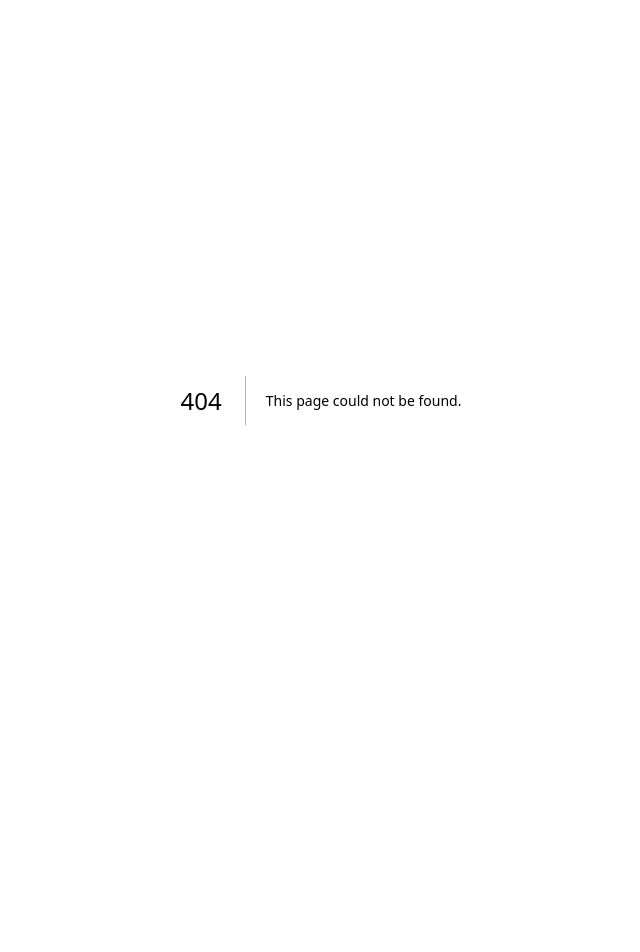
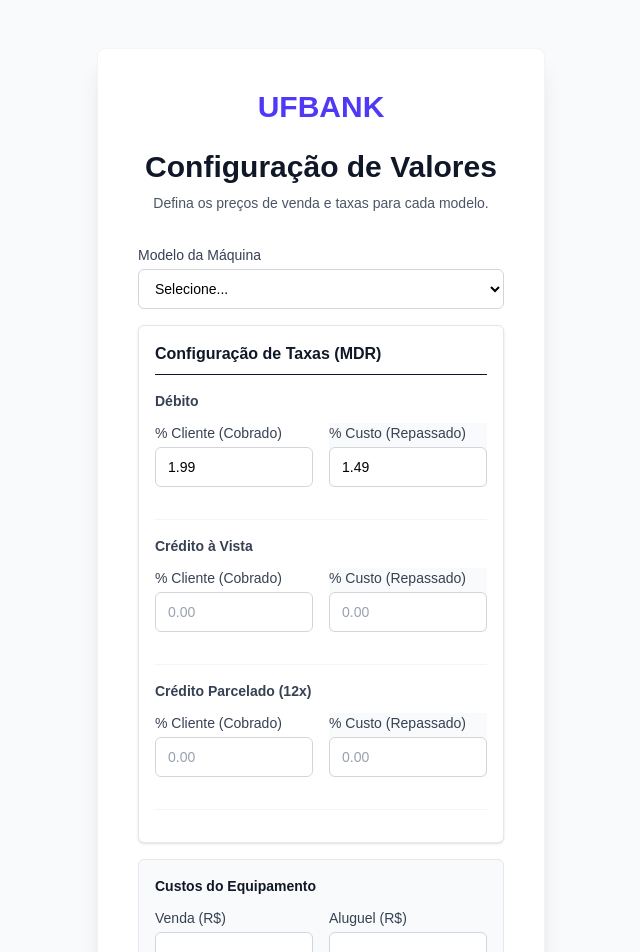
Before and after one commit to squad-MATC84-ufba/trabalho-incremental, a Next.js app: page /maquinas/valores in a window 1280 px wide. Before the commit this address had no page. Shown: the top 952 px of the page, without its empty margins (319-959 px from the left). Before the commit the page ends 800 px from the top, so only its background shows below. Built offline with nearby package versions, Linux system fonts and the light colour scheme.

Commit message:
feat: Atividade 05 - adiciona a tela de cadastro de valores das máquinas

```diff
--- /dev/null
+++ b/src/app/api/machines/pricing/route.ts
@@ -0,0 +1,28 @@
+import { NextResponse } from 'next/server';
+import { pricingSchema } from '@/lib/schemas/pricingSchema';
+
+export async function POST(request: Request) {
+  try {
+    const body = await request.json();
+
+    // 1. Validação Zod (inclui a conversão de string para number)
+    const validData = pricingSchema.parse(body);
+
+    console.log("💰 [API] Novos valores recebidos:", validData);
+
+    // 2. Simulação de delay
+    await new Promise((resolve) => setTimeout(resolve, 1000));
+
+    // 3. Retorno de Sucesso
+    return NextResponse.json({
+      message: 'Plano comercial configurado com sucesso!',
+      data: validData
+    }, { status: 200 });
+
+  } catch (error: any) {
+    if (error.errors) {
+      return NextResponse.json({ message: 'Dados inválidos', errors: error.errors }, { status: 400 });
+    }
+    return NextResponse.json({ message: 'Erro interno do servidor' }, { status: 500 });
+  }
+}
--- /dev/null
+++ b/src/app/maquinas/valores/page.tsx
@@ -0,0 +1,30 @@
+import { AuthTemplate } from '@/components/templates/AuthTemplate';
+import { PricingForm } from '@/components/organisms/PricingForm';
+import { Logo } from '@/components/atoms/Logo';
+import { TextLink } from '@/components/atoms/TextLink';
+
+const PricingHeader = () => (
+  <div className="mb-8 text-center">
+    <Logo />
+    <h2 className="mt-6 text-3xl font-extrabold text-gray-900">
+      Configuração de Valores
+    </h2>
+    <p className="mt-2 text-sm text-gray-600">
+      Defina os preços de venda e taxas para cada modelo.
+    </p>
+  </div>
+);
+
+export default function CadastroValoresPage() {
+  return (
+    <AuthTemplate
+      header={<PricingHeader />}
+      form={<PricingForm />}
+      footer={
+        <p>
+          <TextLink href="/maquinas/cadastro">← Voltar para cadastro de máquinas</TextLink>
+        </p>
+      }
+    />
+  );
+}
--- /dev/null
+++ b/src/components/organisms/PricingForm.tsx
@@ -0,0 +1,162 @@
+"use client";
+
+import React, { useState } from 'react';
+import { useForm } from 'react-hook-form';
+import { zodResolver } from '@hookform/resolvers/zod';
+import { pricingSchema, PricingFormData } from '@/lib/schemas/pricingSchema';
+
+import { FormField } from '@/components/molecules/FormField';
+import { SelectField } from '@/components/molecules/SelectField';
+import { Button } from '@/components/atoms/Button';
+
+export const PricingForm = () => {
+  const [serverError, setServerError] = useState<string | null>(null);
+  const [success, setSuccess] = useState(false);
+
+  const {
+    register,
+    handleSubmit,
+    formState: { errors, isSubmitting },
+    reset,
+  } = useForm({
+    resolver: zodResolver(pricingSchema),
+    defaultValues: {
+      debitCharged: 1.99,
+      debitCost: 1.49, // Exemplo de spread
+    }
+  });
+
+  const onSubmit = async (data: PricingFormData) => {
+    setServerError(null);
+    try {
+      const response = await fetch('/api/machines/pricing', {
+        method: 'POST',
+        headers: { 'Content-Type': 'application/json' },
+        body: JSON.stringify(data),
+      });
+
+      const result = await response.json();
+
+      if (!response.ok) {
+        throw new Error(result.message || 'Erro ao salvar valores');
+      }
+
+      setSuccess(true);
+      reset();
+    } catch (error: any) {
+      setServerError(error.message);
+    }
+  };
+
+  if (success) {
+    return (
+      <div className="text-center p-6 bg-green-50 rounded-lg border border-green-200 text-green-700 animate-fade-in">
+        <h3 className="text-xl font-bold">Tabela de Preços Salva!</h3>
+        <p className="mt-2 text-sm">Os valores de repasse e cobrança foram atualizados.</p>
+        <Button variant="secondary" className="mt-6 w-full" onClick={() => setSuccess(false)}>
+          Continuar editando
+        </Button>
+      </div>
+    );
+  }
+
+  // Componente auxiliar interno para evitar repetição de código (Clean Code)
+  const RateRow = ({ title, chargedName, costName }: { title: string, chargedName: any, costName: any }) => (
+    <div className="border-b border-gray-100 pb-4 mb-4">
+      <h4 className="text-sm font-bold text-gray-700 mb-3">{title}</h4>
+      <div className="grid grid-cols-2 gap-4">
+        <FormField
+          label="% Cliente (Cobrado)"
+          id={chargedName}
+          type="number"
+          step="0.01"
+          placeholder="0.00"
+          error={errors[chargedName as keyof PricingFormData]?.message}
+          {...register(chargedName)}
+        />
+        <FormField
+          label="% Custo (Repassado)"
+          id={costName}
+          type="number"
+          step="0.01"
+          placeholder="0.00"
+          className="bg-gray-50" // Leve destaque visual para diferenciar custo
+          error={errors[costName as keyof PricingFormData]?.message}
+          {...register(costName)}
+        />
+      </div>
+    </div>
+  );
+
+  return (
+    <form onSubmit={handleSubmit(onSubmit)} className="space-y-4">
+
+      {serverError && (
+        <div className="p-3 text-sm text-red-600 bg-red-50 rounded-md border border-red-200">
+          ⚠️ {serverError}
+        </div>
+      )}
+
+      <SelectField
+        label="Modelo da Máquina"
+        id="model"
+        error={errors.model?.message}
+        {...register('model')}
+      >
+        <option value="">Selecione...</option>
+        <option value="smartpos_pro">SmartPOS Pro</option>
+        <option value="minizinha_wifi">Mini Leitor</option>
+        <option value="tef_wired">TEF Cabeado</option>
+      </SelectField>
+
+      <div className="bg-white p-4 rounded-md border border-gray-200 shadow-sm">
+        <h3 className="text-md font-semibold text-gray-900 mb-4 border-b pb-2">Configuração de Taxas (MDR)</h3>
+
+        {/* Usando nosso componente auxiliar para criar as linhas */}
+        <RateRow
+          title="Débito"
+          chargedName="debitCharged"
+          costName="debitCost"
+        />
+
+        <RateRow
+          title="Crédito à Vista"
+          chargedName="creditSightCharged"
+          costName="creditSightCost"
+        />
+
+        <RateRow
+          title="Crédito Parcelado (12x)"
+          chargedName="creditInstallmentCharged"
+          costName="creditInstallmentCost"
+        />
+      </div>
+
+      <div className="bg-gray-50 p-4 rounded-md border border-gray-200">
+        <h3 className="text-sm font-semibold text-gray-900 mb-3">Custos do Equipamento</h3>
+        <div className="grid grid-cols-2 gap-4">
+          <FormField
+            label="Venda (R$)"
+            id="acquisitionPrice"
+            type="number"
+            step="0.01"
+            error={errors.acquisitionPrice?.message}
+            {...register('acquisitionPrice')}
+          />
+          <FormField
+            label="Aluguel (R$)"
+            id="rentPrice"
+            type="number"
+            step="0.01"
+            error={errors.rentPrice?.message}
+            {...register('rentPrice')}
+          />
+        </div>
+      </div>
+
+      <Button type="submit" size="full" disabled={isSubmitting}>
+        {isSubmitting ? 'Salvando Tabela...' : 'Salvar Configuração'}
+      </Button>
+    </form>
+  );
+};
--- /dev/null
+++ b/src/lib/schemas/pricingSchema.ts
@@ -0,0 +1,37 @@
+import { z } from 'zod';
+
+export const pricingSchema = z.object({
+  model: z.enum(['smartpos_pro', 'minizinha_wifi', 'tef_wired'], {
+    message: 'Selecione o modelo da máquina',
+  }),
+
+  // Custos Fixos (Mantivemos igual)
+  acquisitionPrice: z.coerce.number().min(0),
+  rentPrice: z.coerce.number().min(0),
+
+  // DÉBITO
+  debitCharged: z.coerce.number().min(0).max(100),   // O que o cliente paga
+  debitCost: z.coerce.number().min(0).max(100),      // O que é repassado (custo)
+
+  // CRÉDITO À VISTA
+  creditSightCharged: z.coerce.number().min(0).max(100),
+  creditSightCost: z.coerce.number().min(0).max(100),
+
+  // CRÉDITO PARCELADO
+  creditInstallmentCharged: z.coerce.number().min(0).max(100),
+  creditInstallmentCost: z.coerce.number().min(0).max(100),
+})
+.refine((data) => data.debitCharged >= data.debitCost, {
+  message: "A taxa cobrada deve ser maior que o repasse (prejuízo)",
+  path: ["debitCharged"],
+})
+.refine((data) => data.creditSightCharged >= data.creditSightCost, {
+  message: "Margem negativa no Crédito à Vista",
+  path: ["creditSightCharged"],
+})
+.refine((data) => data.creditInstallmentCharged >= data.creditInstallmentCost, {
+  message: "Margem negativa no Parcelado",
+  path: ["creditInstallmentCharged"],
+});
+
+export type PricingFormData = z.infer<typeof pricingSchema>;
```
